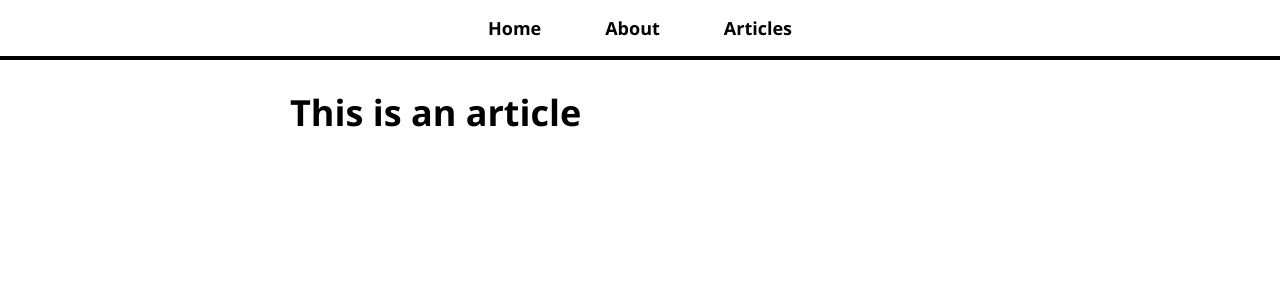
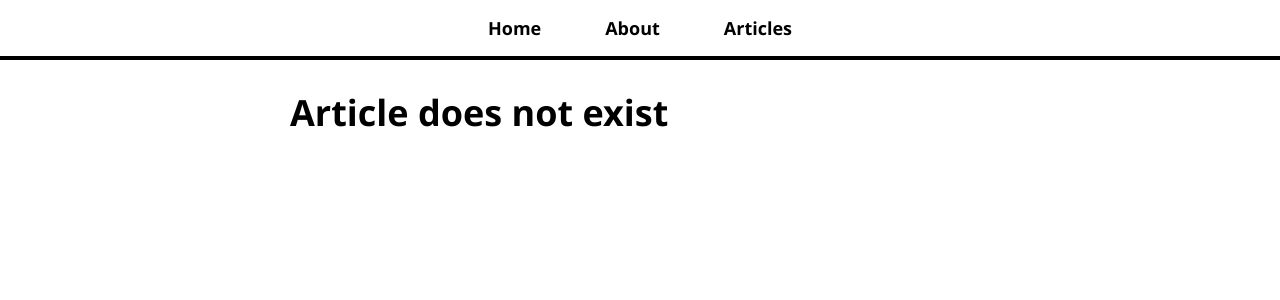
Before and after one commit to Dakshin22/my-blog, a React (Create React App) app in the folder frontend/: page /article/1 in a window 1280 px wide. Shown: the top 300 px of the page. Built offline with nearby package versions, Linux system fonts and the light colour scheme.

Commit message:
Map URL parameters and article content

```diff
--- a/frontend/src/pages/ArticlePage.js
+++ b/frontend/src/pages/ArticlePage.js
@@ -1,9 +1,21 @@
 import React from "react";
+import articles from "./article-content";
+const ArticlePage = ({ match }) => {
+  const name = match.params.name;
+  const article = articles.find((article) => article.name === name);
+  console.log(match);
 
-const ArticlePage = () => (
-  <>
-    <h1>This is an article</h1>
-  </>
-);
+  if (!article) {
+    return <h1>Article does not exist</h1>;
+  }
+  return (
+    <>
+      <h1>This is the {article.title} article</h1>
+      {article.content.map((paragraph, key) => (
+        <p key={key}>{paragraph}</p>
+      ))}
+    </>
+  );
+};
 
-export default ArticlePage
+export default ArticlePage;
```
